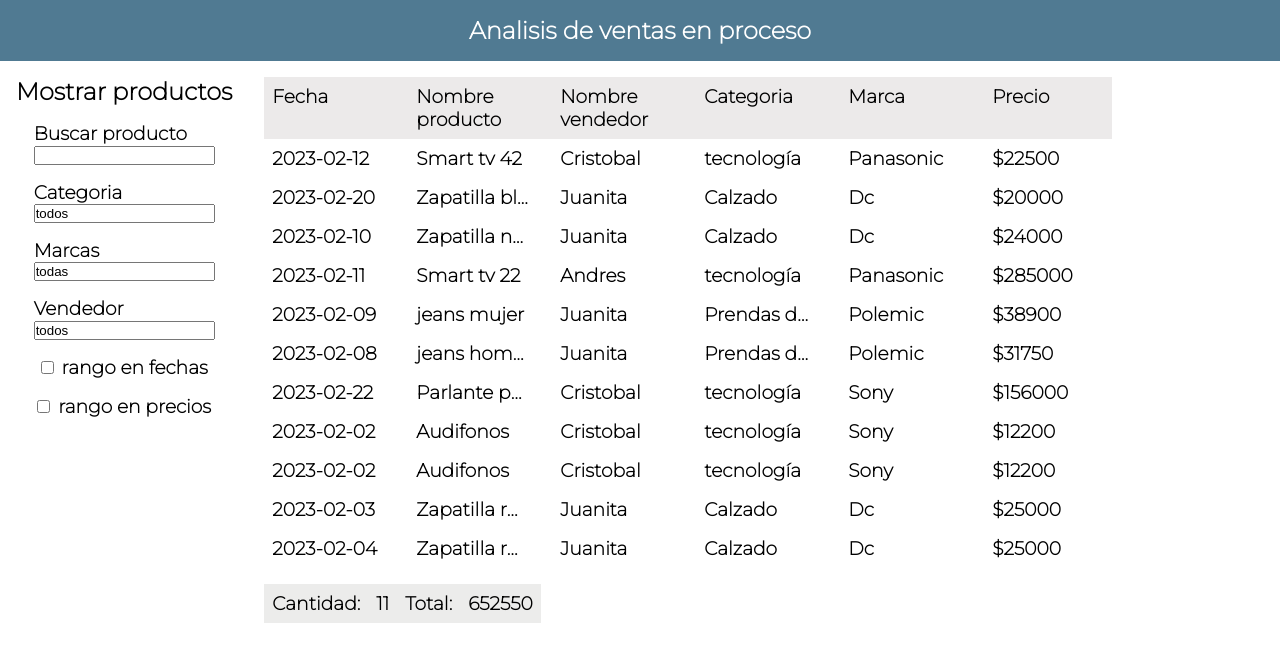
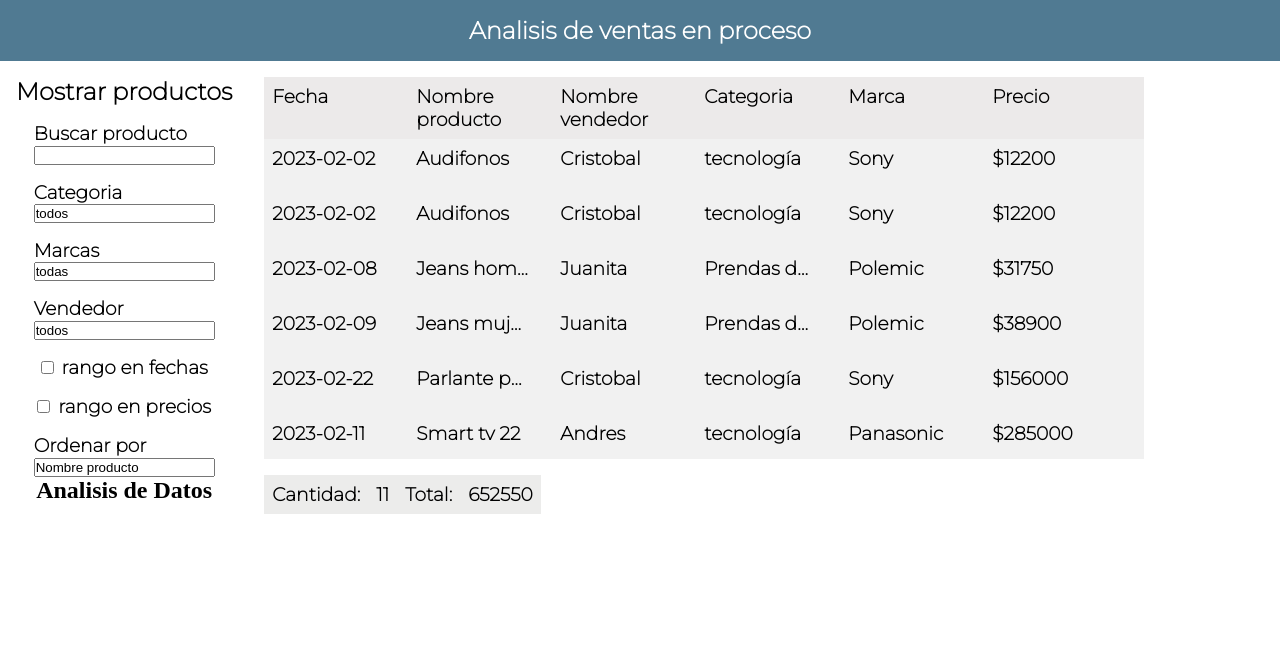
Before and after one commit to crsbl/SalesAnalysis, a React (Create React App) app: page / in a window 1280 px wide. Shown: the top 662 px of the page. Built offline with nearby package versions, Linux system fonts and the light colour scheme.

Commit message:
organizeby

```diff
--- a/src/App.js
+++ b/src/App.js
@@ -1,25 +1,9 @@
 import "./App.css";
 import ShowProducts from "./components/showProducts";
-import SalesView from './components/salesView';
-import { useState } from "react";
+import SalesView from "./components/salesView";
+import AnalysisData from "./components/analysisData";
 
 function App() {
-  const [stateShowProducts, setStateShowProducts] = useState({
-    inputSearcher: "",
-    productTypeCombobox: {
-      state: false,
-      selection: 0,
-    },
-    productBrandCombobox: {
-      state: false,
-      selection: 0,
-    },
-    sellersCombobox: {
-      state: false,
-      selection: 0,
-    },
-  });
-
   return (
     <div className="App">
       <header>
@@ -27,12 +11,11 @@ function App() {
       </header>
       <main>
         <section>
-          <ShowProducts
-            hookStateShowProducts={[stateShowProducts, setStateShowProducts]}
-          />
+          <ShowProducts />
+          <AnalysisData />
         </section>
         <section>
-          <SalesView/>
+          <SalesView />
         </section>
       </main>
     </div>
--- /dev/null
+++ b/src/components/analysisData.js
@@ -0,0 +1,12 @@
+
+
+const AnalysisData = ()=>{
+
+
+    return<div className="divContainerAnalysisData00">
+ <h2>Analisis de Datos</h2>
+
+    </div>
+}
+
+export default AnalysisData;
--- a/src/components/showProducts.js
+++ b/src/components/showProducts.js
@@ -5,13 +5,18 @@ import functionShowProducts from "../functions/functionShowProducts";
 import { useDispatch, useSelector } from "react-redux";
 import { useEffect, useState } from "react";
 
-const ShowProducts = ({ hookStateShowProducts }) => {
+const ShowProducts = () => {
   const dispatch = useDispatch();
   const selector = useSelector((state) => state.showProducts);
 
   let arrayTypesProducts = [...mock().typesProducts];
   let arrayProductBrand = [...mock().productBrand];
   let arraySellers = [...mock().sellers];
+  let arrayOrganizeBy = [
+    { id: 0, name: "Nombre producto" },
+    { id: 1, name: "Precio ascendente" },
+    { id: 2, name: "Precio descendente" },
+  ];
 
   arrayTypesProducts.unshift({ id: -1, name: "todos" });
   arrayProductBrand.unshift({ id: -1, name: "todas" });
@@ -21,6 +26,7 @@ const ShowProducts = ({ hookStateShowProducts }) => {
     inputProductType: "",
     inputProductBrandCombobox: "",
     inputSellersCombobox: "",
+    inputorganizeByCombobox: ""
   });
 
   useEffect(() => {
@@ -34,16 +40,22 @@ const ShowProducts = ({ hookStateShowProducts }) => {
       return list.id == selector.sellersCombobox.selection;
     }).name;
 
+ let input03 = arrayOrganizeBy.find((list) => {
+      return list.id == selector.organizeByComboBox.selection;
+    }).name;
+
     setInputsCombobox({
       inputProductType: input00,
       inputProductBrandCombobox: input01,
       inputSellersCombobox: input02,
+      inputorganizeByCombobox:input03
     });
     console.log(selector.date);
   }, [
     selector.productTypeCombobox.selection,
     selector.productBrandCombobox.selection,
     selector.sellersCombobox.selection,
+    selector.organizeByComboBox.selection
   ]);
 
   useEffect(() => {
@@ -104,6 +116,7 @@ const ShowProducts = ({ hookStateShowProducts }) => {
   return (
     <div className="divContainerShowProducts00">
       <h2>Mostrar productos</h2>
+
       <div>
         <h3>Buscar producto</h3>
         <input
@@ -116,6 +129,7 @@ const ShowProducts = ({ hookStateShowProducts }) => {
           }}
         ></input>
       </div>
+
       <div>
         <h3>Categoria</h3>
         <input
@@ -342,7 +356,11 @@ const ShowProducts = ({ hookStateShowProducts }) => {
           ></input>
           <h3> rango en precios</h3>
         </div>
-<div style={selector.price.state ? {display:"flex"} : {display:"none"}}>
+        <div
+          style={
+            selector.price.state ? { display: "flex" } : { display: "none" }
+          }
+        >
           <div>
             <h3>Inicio</h3>
             <input
@@ -382,6 +400,50 @@ const ShowProducts = ({ hookStateShowProducts }) => {
           </div>
         </div>
       </div>
+
+      <div>
+        <h3>Ordenar por</h3>
+        <input
+        value={inputsCombobox.inputorganizeByCombobox}
+          onClick={() => {
+            selector.organizeByComboBox.state
+              ? dispatch({
+                  type: typeState.CHANGE_STATE_ORGANIZE_BY_COMBOBOX,
+                  payload: false,
+                })
+              : dispatch({
+                  type: typeState.CHANGE_STATE_ORGANIZE_BY_COMBOBOX,
+                  payload: true,
+                });
+          }}
+        ></input>
+        <div
+           style={
+            selector.organizeByComboBox.state
+              ? { display: "flex" }
+              : { display: "none" }
+          }
+        >
+          {arrayOrganizeBy.map((listOrganizeBy) => {
+            return (
+              <h3
+               onClick={() => {
+                  dispatch({
+                    type: typeState.CHANGE_STATE_ORGANIZE_BY_COMBOBOX,
+                    payload: false,
+                  });
+                  dispatch({
+                    type: typeState.CHANGE_SELECTION_ORGANIZE_BY_COMBOBOX,
+                    payload: listOrganizeBy.id,
+                  });
+                }}
+              >
+                {listOrganizeBy.name}
+              </h3>
+            );
+          })}
+        </div>
+      </div>
     </div>
   );
 };
--- a/src/functions/functionShowProducts.js
+++ b/src/functions/functionShowProducts.js
@@ -82,6 +82,46 @@ const functionShowProducts = {
       );
     }
 
+    switch (selector.organizeByComboBox.selection) {
+      case 0:
+        arrayResult00 = arrayResult00.sort((a, b) => {
+          if (a.itemName > b.itemName) {
+            return 1;
+          }
+          if (a.itemName < b.itemName) {
+            return -1;
+          }
+          return 0;
+        });
+        break;
+      case 1:
+        arrayResult00 = arrayResult00.sort((a, b) => {
+          if (parseInt(a.itemPrice) > parseInt(b.itemPrice)) {
+            return 1;
+          }
+          if (parseInt(a.itemPrice) < parseInt(b.itemPrice)) {
+            return -1;
+          }
+          return 0;
+        });
+        break;
+      case 2:
+        arrayResult00 = arrayResult00.sort((a, b) => {
+          if (parseInt(a.itemPrice) < parseInt(b.itemPrice)) {
+            return 1;
+          }
+          if (parseInt(a.itemPrice) > parseInt(b.itemPrice)) {
+            return -1;
+          }
+          return 0;
+        });
+        break;
+      case 3:
+        break;
+      default:
+        break;
+    }
+
     return arrayResult00;
   },
 };
--- a/src/mock.js
+++ b/src/mock.js
@@ -59,14 +59,14 @@ const mock = () => {
       id: 5,
       idtypeProduct: 2,
       idProductBrand: 2,
-      name: "jeans mujer",
+      name: "Jeans mujer",
       price: 38900,
     },
     {
       id: 6,
       idtypeProduct: 2,
       idProductBrand: 2,
-      name: "jeans hombre",
+      name: "Jeans hombre",
       price: 31750,
     },
     {
--- a/src/state/showProducts/index.js
+++ b/src/state/showProducts/index.js
@@ -31,6 +31,10 @@ const estadoInicial = {
   sellersCombobox: {
     state: false,
     selection: -1,
+  },
+  organizeByComboBox: {
+    state: false,
+    selection: 0,
   },
 };
 
@@ -120,6 +124,22 @@ function rootReducer(state = estadoInicial, accion) {
         ...state,
         price: { ...state.price, state: accion.payload },
       };
+    case typeState.CHANGE_SELECTION_ORGANIZE_BY_COMBOBOX:
+      return {
+        ...state,
+        organizeByComboBox: {
+          ...state.organizeByComboBox,
+          selection: accion.payload,
+        },
+      };
+      case typeState.CHANGE_STATE_ORGANIZE_BY_COMBOBOX:
+        return {
+          ...state,
+          organizeByComboBox: {
+            ...state.organizeByComboBox,
+            state: accion.payload,
+          },
+        };
     default:
       return state;
   }
--- a/src/state/showProducts/types.js
+++ b/src/state/showProducts/types.js
@@ -12,7 +12,9 @@ const type = {
     CHANGE_INPUT_CHECKBOX_DATE:"CHANGE_INPUT_CHECKBOX_DATE",
     CHANGE_INPUT_CHECKBOX_PRICE:"CHANGE_INPUT_CHECKBOX_PRICE",
     CHANGE_INPUT_START_PRICE:"CHANGE_INPUT_START_PRICE",
-    CHANGE_INPUT_FINISH_PRICE:"CHANGE_INPUT_FINISH_PRICE"
+    CHANGE_INPUT_FINISH_PRICE:"CHANGE_INPUT_FINISH_PRICE",
+    CHANGE_SELECTION_ORGANIZE_BY_COMBOBOX:"CHANGE_SELECTION_ORGANIZE_BY_COMBOBOX",
+    CHANGE_STATE_ORGANIZE_BY_COMBOBOX:"CHANGE_STATE_ORGANIZE_BY_COMBOBOX"
 }
 
 export default type;
--- a/src/styles/salesView/index.css
+++ b/src/styles/salesView/index.css
@@ -15,6 +15,33 @@
   flex-flow: row nowrap;
   gap: 1rem;
 }
+
+.divContainerSalesView00 > div:nth-child(2) {
+
+  display: flex;
+  flex-flow: column nowrap;
+  height: 20rem;
+  overflow: scroll;
+  padding: 0 2rem 0 0;
+  gap: 1rem;
+  background-color: rgb(241, 241, 241);
+}
+
+.divContainerSalesView00 > div:nth-child(2)::-webkit-scrollbar-thumb {
+
+  background-color: rgb(206, 205, 204);
+  border-radius: 0.2rem;
+  transition: 1s;
+
+}
+
+.divContainerSalesView00 > div:nth-child(2)::-webkit-scrollbar {
+  width: 1vw;
+  height: 0rem;
+
+  transition: 1s;
+}
+
 
 .divContainerSalesView00 > div:nth-child(2) > div > h3 {
   font-family: Montserrat, sans-serif;
--- a/src/styles/showProducts/index.css
+++ b/src/styles/showProducts/index.css
@@ -102,3 +102,21 @@ cursor: pointer;
   flex-flow: column nowrap;
   gap: 0.5rem;
 }
+
+.divContainerShowProducts00 > div:nth-child(8) >div:nth-child(3)  {
+  border-left:solid var(--my-color00) .1rem;
+  border-right: solid var(--my-color00) .1rem;
+  border-bottom: solid var(--my-color00) .1rem;
+  display: flex;
+  flex-flow: column nowrap;
+  gap: 0.5rem;
+}
+
+.divContainerShowProducts00 > div:nth-child(8) >div:nth-child(3) >h3:hover {
+  background-color: var(--my-color01);
+  cursor: pointer;
+  }
+
+  .divContainerShowProducts00 > div:nth-child(8) > input  {
+    cursor: pointer;
+  }
```
Lines whose indentation alone changed are shown as unchanged.
